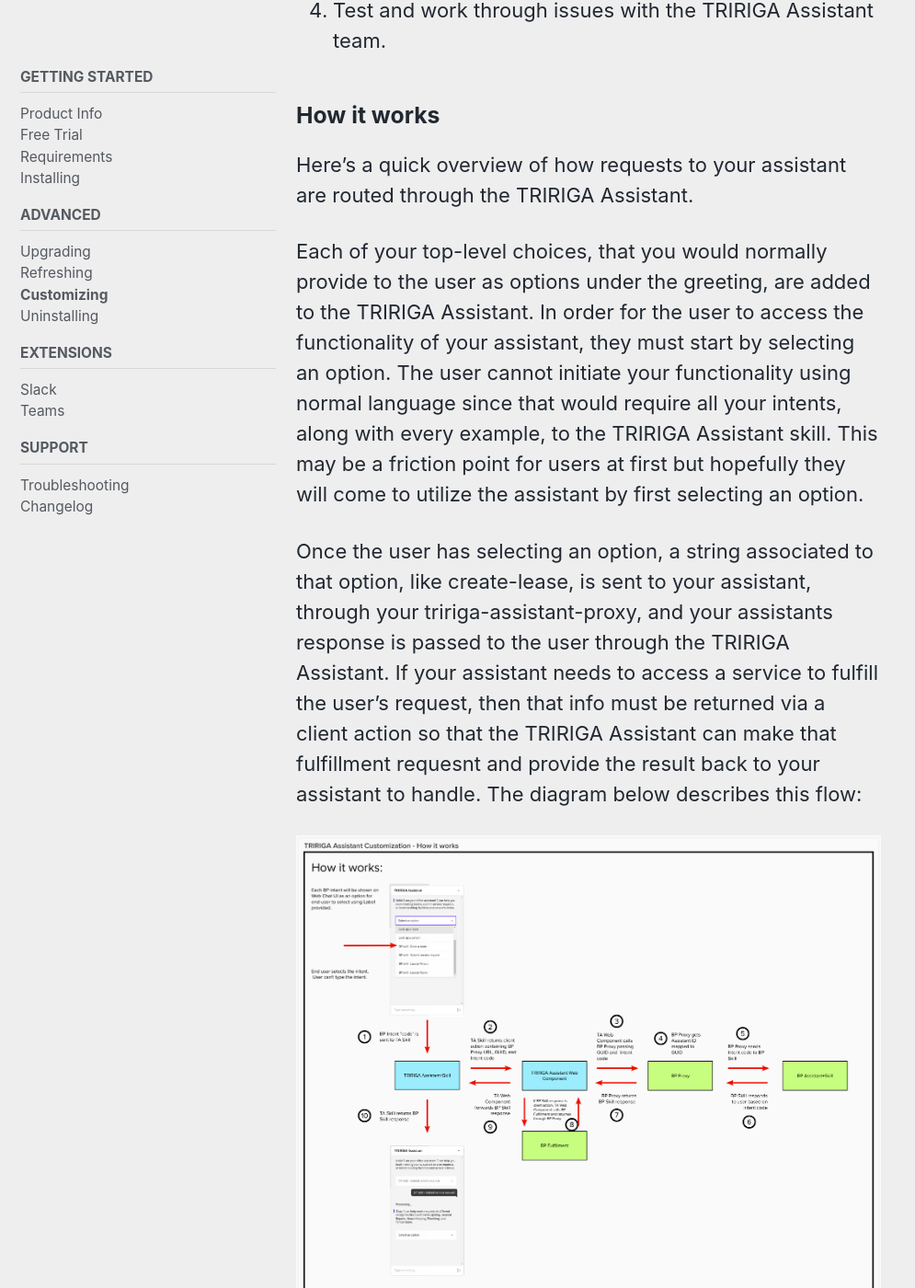
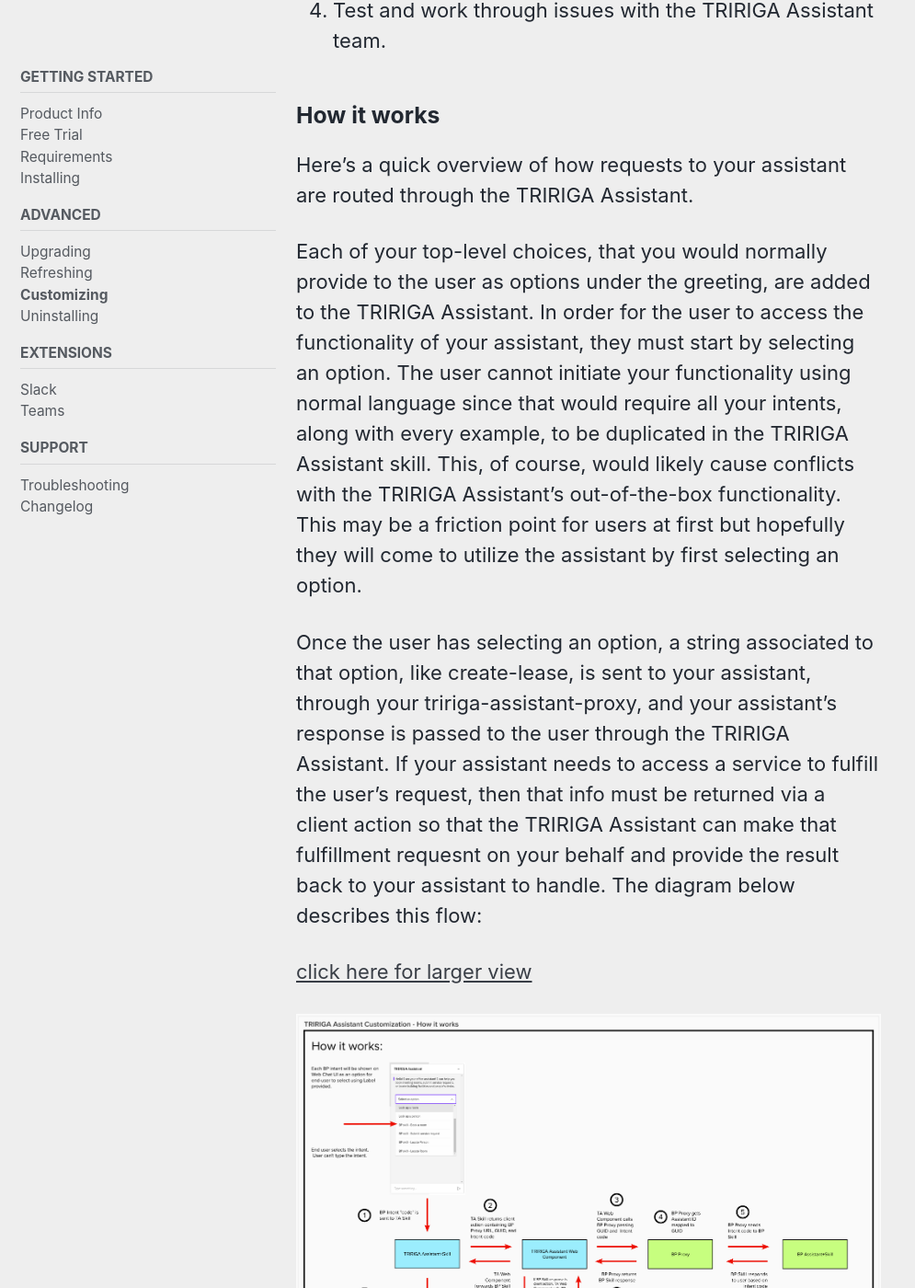
Before and after one commit to IBM/tririga-assistant, a Jekyll site: the page built from docs/_pages/customization.markdown, in a window 1280 px wide and 1400 px high, scrolled down 854 px. Shown: the whole window at 92% size, without its empty margins (0-995 px from the left). Built offline with Jekyll 4.4.1, drawn with Linux system fonts in a browser that asks for light colours; cached includes are drawn as plain includes; nearby versions of some CDN libraries.

Commit message:
add link to show diagram in larger view

```diff
--- a/docs/_pages/customization.markdown
+++ b/docs/_pages/customization.markdown
@@ -27,9 +27,11 @@ Customization of the TRIRIGA Assistant is done by developing your own assistant
 
 Here's a quick overview of how requests to your assistant are routed through the TRIRIGA Assistant.
 
-Each of your top-level choices, that you would normally provide to the user as options under the greeting, are added to the TRIRIGA Assistant.  In order for the user to access the functionality of your assistant, they must start by selecting an option.  The user cannot initiate your functionality using normal language since that would require all your intents, along with every example, to the TRIRIGA Assistant skill.  This may be a friction point for users at first but hopefully they will come to utilize the assistant by first selecting an option.
+Each of your top-level choices, that you would normally provide to the user as options under the greeting, are added to the TRIRIGA Assistant.  In order for the user to access the functionality of your assistant, they must start by selecting an option.  The user cannot initiate your functionality using normal language since that would require all your intents, along with every example, to be duplicated in the TRIRIGA Assistant skill.  This, of course, would likely cause conflicts with the TRIRIGA Assistant's out-of-the-box functionality.  This may be a friction point for users at first but hopefully they will come to utilize the assistant by first selecting an option.
 
-Once the user has selecting an option, a string associated to that option, like create-lease, is sent to your assistant, through your tririga-assistant-proxy, and your assistants response is passed to the user through the TRIRIGA Assistant.  If your assistant needs to access a service to fulfill the user's request, then that info must be returned via a client action so that the TRIRIGA Assistant can make that fulfillment requesnt and provide the result back to your assistant to handle.  The diagram below describes this flow:
+Once the user has selecting an option, a string associated to that option, like create-lease, is sent to your assistant, through your tririga-assistant-proxy, and your assistant's response is passed to the user through the TRIRIGA Assistant.  If your assistant needs to access a service to fulfill the user's request, then that info must be returned via a client action so that the TRIRIGA Assistant can make that fulfillment requesnt on your behalf and provide the result back to your assistant to handle.  The diagram below describes this flow:
+
+[click here for larger view]({{ site.url }}{{ site.baseurl }}/assets/images/customization/HowItWorks.png)
 
 ![alt]({{ site.url }}{{ site.baseurl }}/assets/images/customization/HowItWorks.png)
 
```
